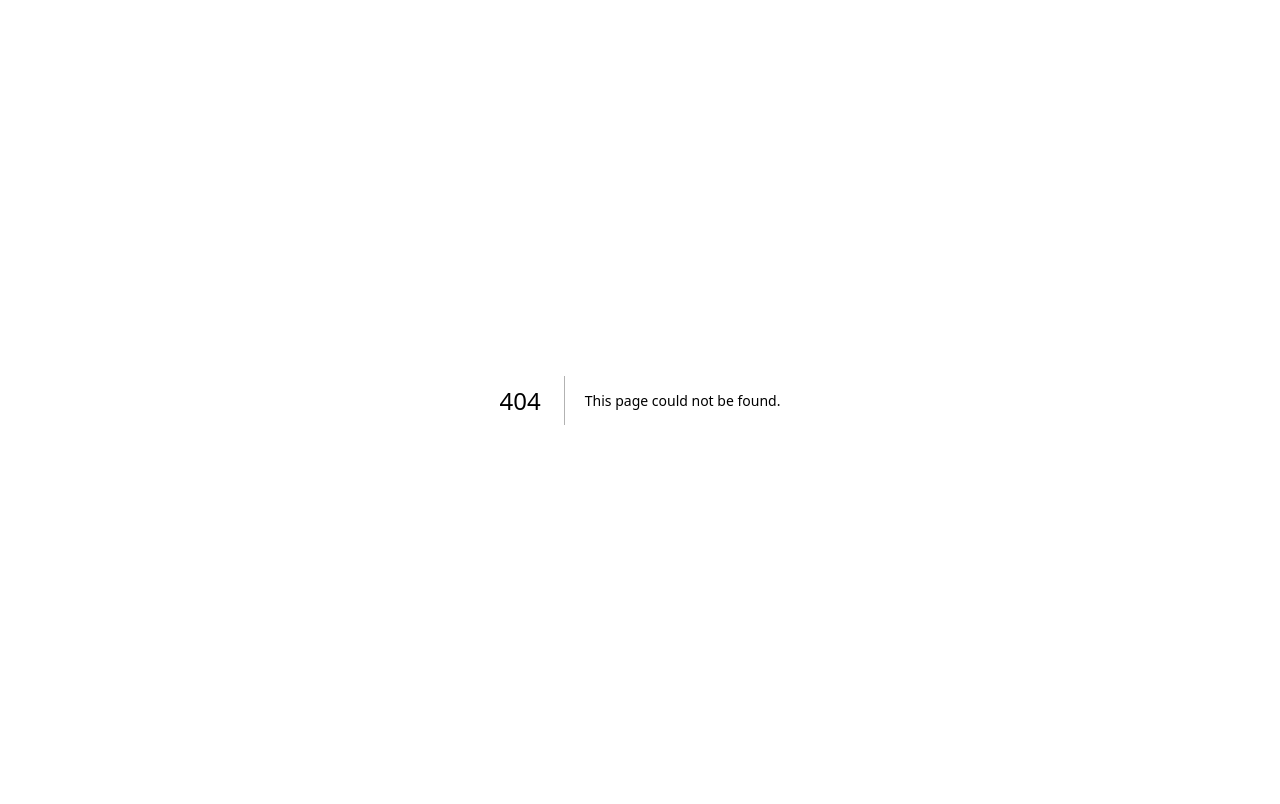
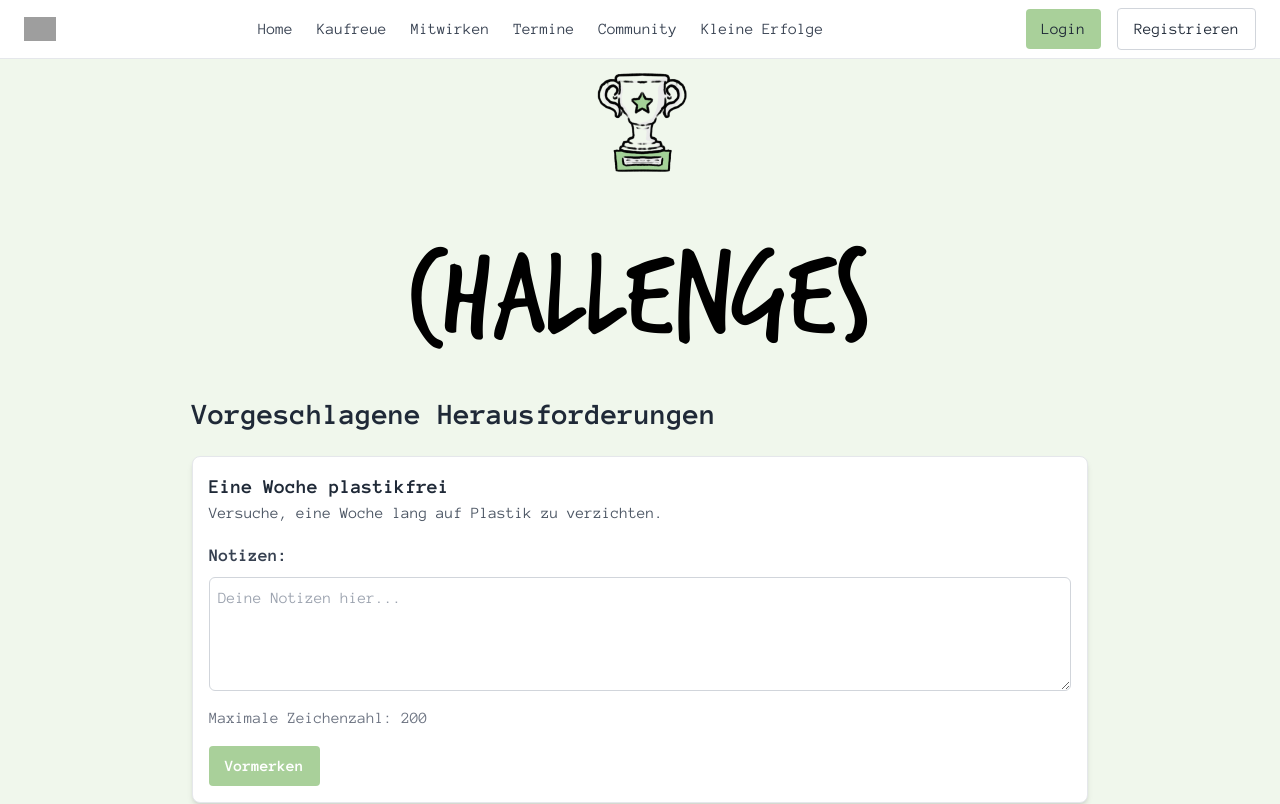
Before and after one commit to Veweevil/DMWT_Gruppe_3_Consumerlessm, a Next.js app: page /Challenges in a window 1280 px wide. Before the commit this address had no page. Shown: the top 804 px of the page. Built offline with nearby package versions, Linux system fonts and the light colour scheme; grey boxes are pictures that could not be loaded.

Commit message:
Challenges- confett entfernen

```diff
--- /dev/null
+++ b/src/app/Challenges/page.js
@@ -0,0 +1,181 @@
+'use client';
+
+import { useState, useEffect } from 'react';
+import Header from '../components/Header';
+
+export default function Challenges() {
+    const [challenges, setChallenges] = useState([]);
+
+    // Lade den Zustand der Herausforderungen aus localStorage, falls vorhanden
+    useEffect(() => {
+        const savedChallenges = JSON.parse(localStorage.getItem('challenges')) || [
+            {
+                id: 1,
+                title: 'Eine Woche plastikfrei',
+                description: 'Versuche, eine Woche lang auf Plastik zu verzichten.',
+                notes: '',
+                completed: false,
+                saved: false
+            },
+            {
+                id: 2,
+                title: 'Minimalismus-Challenge: 1 Gegenstand pro Tag loswerden',
+                description: 'Entrümpele deinen Haushalt, indem du jeden Tag einen unnötigen Gegenstand aus deinem Leben entfernst.',
+                notes: '',
+                completed: false,
+                saved: false
+            },
+            {
+                id: 3,
+                title: 'Autofreier Tag',
+                description: 'Verzichte einen Tag lang auf dein Auto.',
+                notes: '',
+                completed: false,
+                saved: false
+            },
+        ];
+
+        setChallenges(savedChallenges);
+    }, []);
+
+    // Speichern des Zustands in localStorage, wenn sich die Herausforderungen ändern
+    useEffect(() => {
+        if (challenges.length > 0) {
+            localStorage.setItem('challenges', JSON.stringify(challenges));
+        }
+    }, [challenges]);
+
+    const toggleChallengeCompletion = (id) => {
+        setChallenges((prevChallenges) =>
+            prevChallenges.map((challenge) =>
+                challenge.id === id ? { ...challenge, completed: !challenge.completed } : challenge
+            )
+        );
+    };
+
+    const handleNotesChange = (id, value) => {
+        setChallenges((prevChallenges) =>
+            prevChallenges.map((challenge) =>
+                challenge.id === id ? { ...challenge, notes: value } : challenge
+            )
+        );
+    };
+
+    const toggleSavedStatus = (id) => {
+        setChallenges((prevChallenges) =>
+            prevChallenges.map((challenge) =>
+                challenge.id === id ? { ...challenge, saved: !challenge.saved } : challenge
+            )
+        );
+    };
+
+    return (
+        <div>
+            <Header />
+            <div className="flex flex-col items-center justify-center min-h-screen p-6 bg-[#F0F7EC]">
+                {/* Award PNG-Bild */}
+                <div className="mb-5 mt-8">
+                    <img src="/award.png" alt="Award" className="w-32 h-auto mb-[-60]" />
+                </div>
+
+                <h1 className="text-[8rem] font-trash-hand text-black mb-0 text-center">
+                    CHALLENGES
+                </h1>
+
+                {/* Vorgeschlagene Challenges */}
+                <div className="w-full max-w-4xl mb-12">
+                    <h2 className="text-3xl font-bold mb-6 text-gray-800">Vorgeschlagene Herausforderungen</h2>
+                    <ul className="space-y-4">
+                        {challenges.filter(challenge => !challenge.saved).map((challenge) => (
+                            <li
+                                key={challenge.id}
+                                className={`p-4 rounded-lg shadow-md border border-gray-200 flex flex-col items-start space-y-4 ${challenge.completed ? 'bg-[#A9D09A]' : 'bg-white'}`}
+                            >
+                                <div className="w-full">
+                                    <h3 className="text-xl font-bold text-gray-800">{challenge.title}</h3>
+                                    <p className="text-gray-600">{challenge.description}</p>
+                                </div>
+
+                                {/* Notizenbereich */}
+                                <div className="w-full">
+                                    <label htmlFor={`notes-${challenge.id}`} className="text-lg font-semibold text-gray-700">
+                                        Notizen:
+                                    </label>
+                                    <textarea
+                                        id={`notes-${challenge.id}`}
+                                        value={challenge.notes}
+                                        onChange={(e) => handleNotesChange(challenge.id, e.target.value)}
+                                        className="mt-2 p-2 w-full border border-gray-300 rounded-md"
+                                        rows="4"
+                                        placeholder="Deine Notizen hier..."
+                                        maxLength={200}
+                                    />
+                                    <p className="mt-2 text-gray-500">Maximale Zeichenzahl: 200</p>
+                                </div>
+
+                                {/* Button zum Vormerken */}
+                                <button
+                                    onClick={() => toggleSavedStatus(challenge.id)}
+                                    className={`py-2 px-4 rounded font-bold text-white ${challenge.saved ? 'bg-gray-500 hover:bg-gray-600' : 'bg-[#A9D09A] hover:bg-[#90B883]'}`}
+                                >
+                                    {challenge.saved ? 'Vormerkung aufheben' : 'Vormerken'}
+                                </button>
+                            </li>
+                        ))}
+                    </ul>
+                </div>
+
+                {/* Deine vorgemerkten Herausforderungen */}
+                <div className="w-full max-w-4xl">
+                    <h2 className="text-3xl font-bold mb-6 text-gray-800">Vormerkungen</h2>
+                    <ul className="space-y-4">
+                        {challenges.filter(challenge => challenge.saved).map((challenge) => (
+                            <li
+                                key={challenge.id}
+                                className={`p-4 rounded-lg shadow-md border border-gray-200 flex flex-col items-start space-y-4 ${challenge.completed ? 'bg-[#A9D09A]' : 'bg-white'}`}
+                            >
+                                <div className="w-full">
+                                    <h3 className="text-xl font-bold text-gray-800">{challenge.title}</h3>
+                                    <p className="text-gray-600">{challenge.description}</p>
+                                </div>
+
+                                {/* Notizenbereich */}
+                                <div className="w-full">
+                                    <label htmlFor={`notes-${challenge.id}`} className="text-lg font-semibold text-gray-700">
+                                        Notizen:
+                                    </label>
+                                    <textarea
+                                        id={`notes-${challenge.id}`}
+                                        value={challenge.notes}
+                                        onChange={(e) => handleNotesChange(challenge.id, e.target.value)}
+                                        className="mt-2 p-2 w-full border border-gray-300 rounded-md"
+                                        rows="4"
+                                        placeholder="Deine Notizen hier..."
+                                        maxLength={200}
+                                    />
+                                    <p className="mt-2 text-gray-500">Maximale Zeichenzahl: 200</p>
+                                </div>
+
+                                {/* Buttons */}
+                                <div className="flex space-x-4">
+                                    <button
+                                        onClick={() => toggleChallengeCompletion(challenge.id)}
+                                        className={`py-2 px-4 rounded font-bold text-white ${challenge.completed ? 'bg-red-500 hover:bg-red-600' : 'bg-[#A9D09A] hover:bg-[#90B883]'}`}
+                                    >
+                                        {challenge.completed ? 'Zurücksetzen' : 'Abschließen'}
+                                    </button>
+                                    <button
+                                        onClick={() => toggleSavedStatus(challenge.id)}
+                                        className={`py-2 px-4 rounded font-bold text-white ${challenge.saved ? 'bg-gray-500 hover:bg-gray-600' : 'bg-[#A9D09A] hover:bg-[#90B883]'}`}
+                                    >
+                                        {challenge.saved ? 'Vormerkung aufheben' : 'Vormerken'}
+                                    </button>
+                                </div>
+                            </li>
+                        ))}
+                    </ul>
+                </div>
+            </div>
+        </div>
+    );
+}
```
